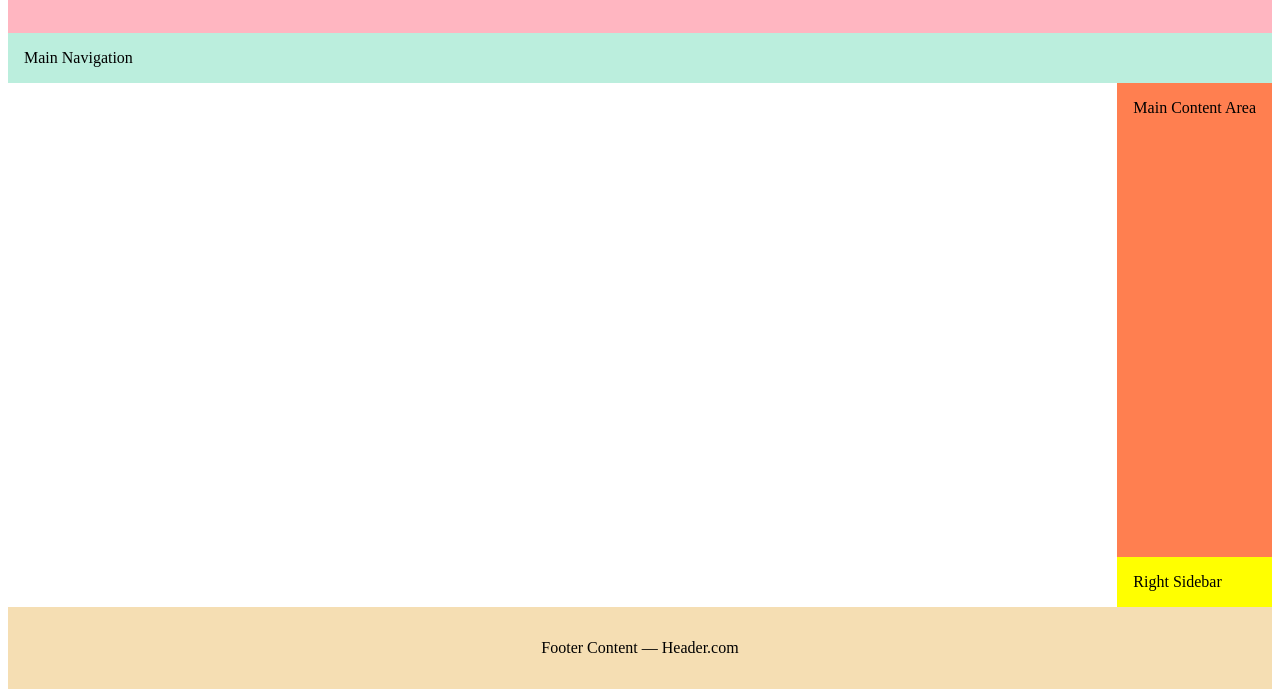
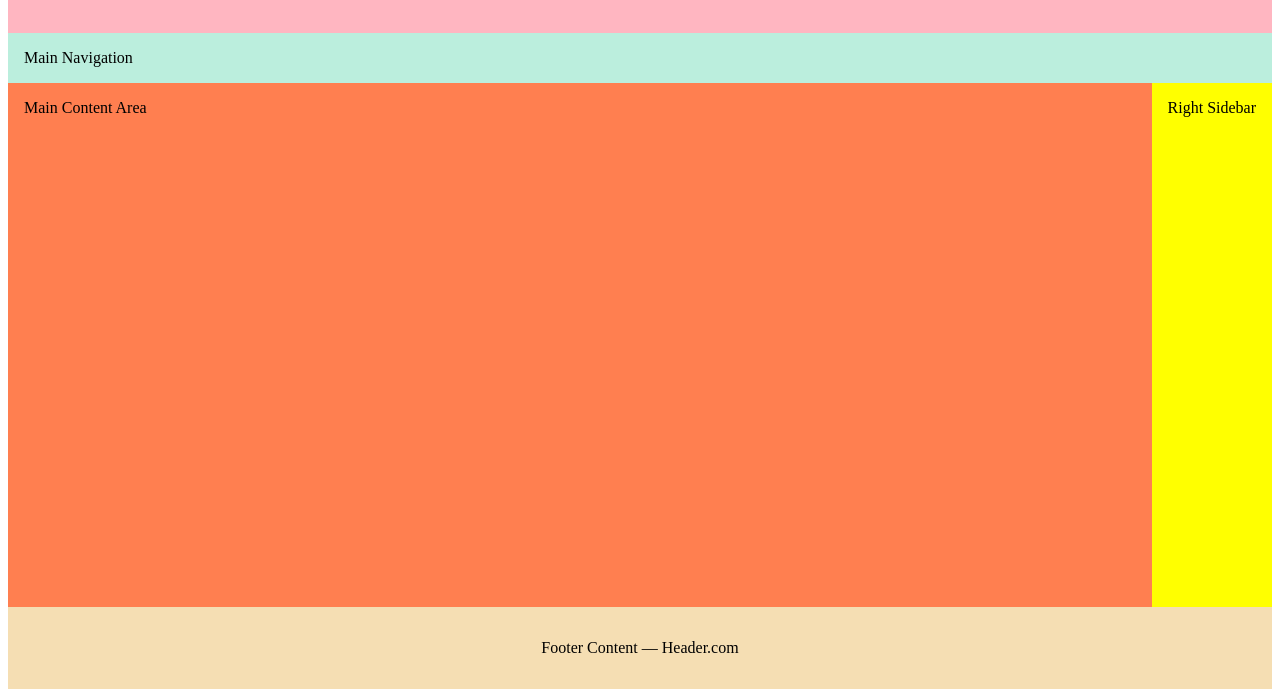
Before and after one commit to eugenemakaya/wdd230, a plain HTML site: page week01/holygrail.html in a window 1280 px wide. Shown: the part 119-816 px from the top of the page. Drawn offline with Linux system fonts and the light colour scheme.

Commit message:
Fixed head error

```diff
--- a/week01/holygrail.html
+++ b/week01/holygrail.html
@@ -15,13 +15,10 @@
         <meta property="og:image" content="http://example.com/image.jpg">
         <meta property="og:description" content="This is a web page for WDD 230.">
         <meta property="og:site_name" content="My Web Page For WDD 230">
-
-        <script src="script.js"></script>
     </head>
 
     <body>
 
-        <!-- this content was forked from Google Web Developers 10 Modern Layouts https://youtu.be/qm0IfG1GyZU?t=465-->
         <header>
             <h1 contenteditable>Header.com</h1>
         </header>
--- a/week01/styles/holygrail.css
+++ b/week01/styles/holygrail.css
@@ -25,7 +25,6 @@
     background: coral;
     height: 100%;
     padding: 1rem;
-    grid-column: 2 / 3;
   }
 
   aside {
```
Also changed, not shown: index.html (+2 -0 lines).
